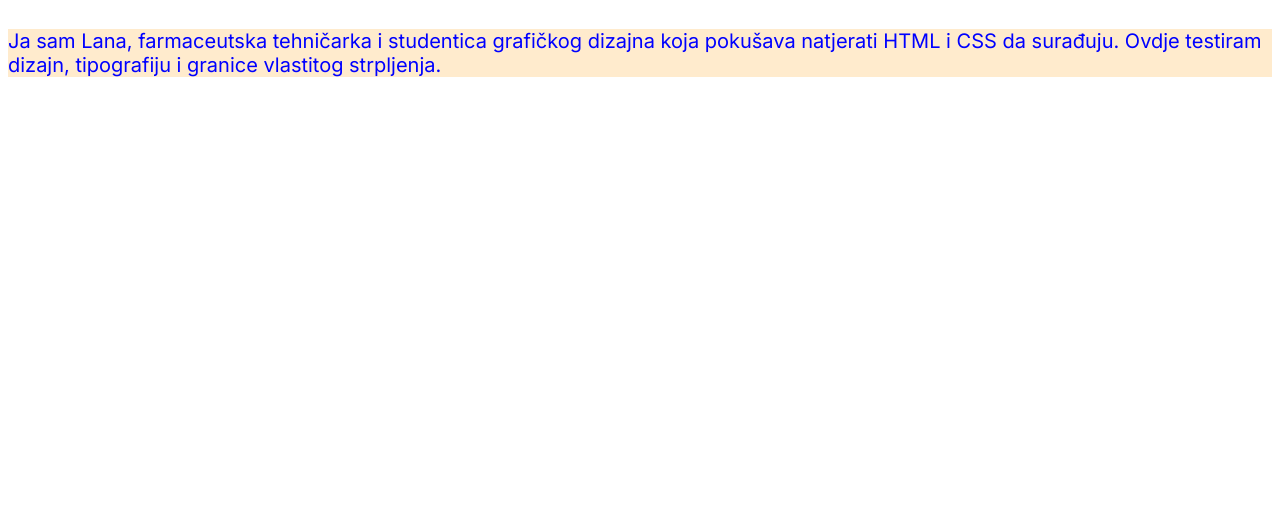
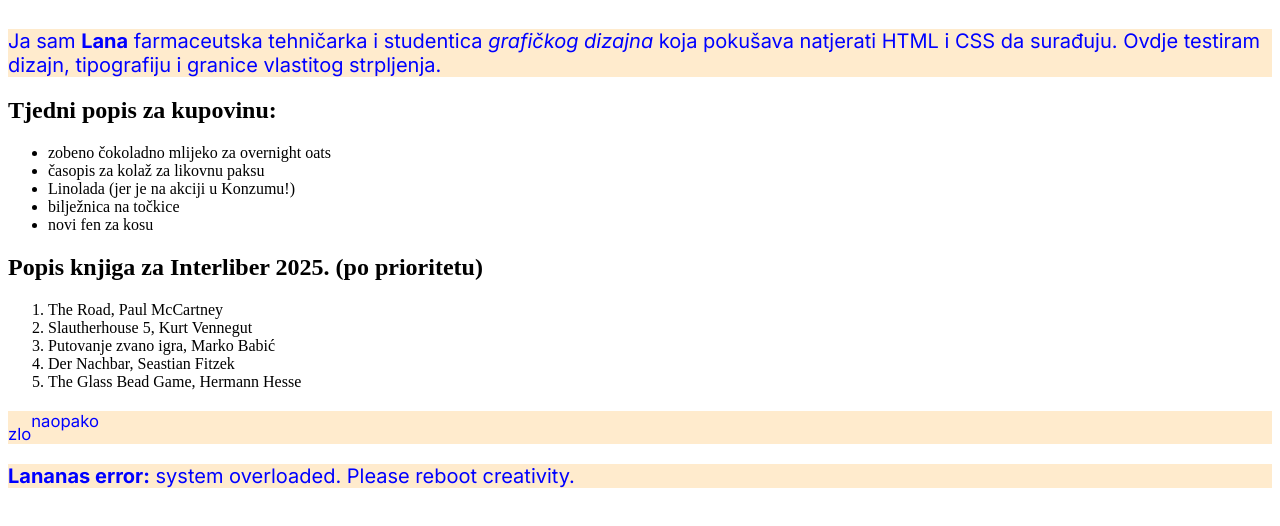
Before and after one commit to LanaBoljevac/Lananas, a plain HTML site: page index.html in a window 1280 px wide. Shown: the part 94-620 px from the top of the page. Drawn offline with Linux system fonts and the light colour scheme.

Commit message:
Enhance index.html with new content and formatting
Added additional content including shopping and book lists, and enhanced text formatting.

```diff
--- a/index.html
+++ b/index.html
@@ -4,11 +4,34 @@
     <meta charset="UTF-8">
     <meta name="viewport" content="width=device-width, initial-scale=1.0">
     <title>Lananas</title>
-    <link rel="stylesheet" href=" styles.css ">
+    <link rel="stylesheet" href="styles.css">
 </head>
+
 <body>
     <h1 class="test">Lananas početak...</h1>
-    <p> Ja sam Lana, farmaceutska tehničarka i studentica grafičkog dizajna koja pokušava natjerati
-    HTML i CSS da surađuju. Ovdje testiram dizajn, tipografiju i granice vlastitog strpljenja.</p>
+    <p id="p1"> Ja sam <strong>Lana</strong> farmaceutska tehničarka i studentica <em>grafičkog dizajna</em> koja pokušava natjerati
+    HTML i CSS da surađuju. Ovdje testiram dizajn, tipografiju i granice vlastitog <span class="highlight">strpljenja.</span></p>
+
+    <h2>Tjedni popis za kupovinu:</h2>
+        <ul><li>zobeno čokoladno mlijeko za overnight oats</li>
+            <li>časopis za kolaž za likovnu paksu</li>
+            <li>Linolada <span class="highlight"> (jer je na akciji u Konzumu!)</span></li>
+            <li>bilježnica na točkice</li>
+            <li>novi fen za kosu</li></ul>
+
+    <h2>Popis knjiga za Interliber 2025. (po prioritetu)</h2>
+        <ol><li>The Road, Paul McCartney</li>
+            <li>Slautherhouse 5, Kurt Vennegut</li>
+            <li>Putovanje zvano igra, Marko Babić </li>
+            <li>Der Nachbar, Seastian Fitzek</li>
+            <li>The Glass Bead Game, Hermann Hesse</li></ol>
+
+<p class="note">
+    <sub>zlo</sub><sup>naopako</sup></p>
+
+<aside>
+<p><strong>Lananas error:</strong> system overloaded. Please reboot creativity.</p></aside>
+
 </body>
+
 </html>
```
